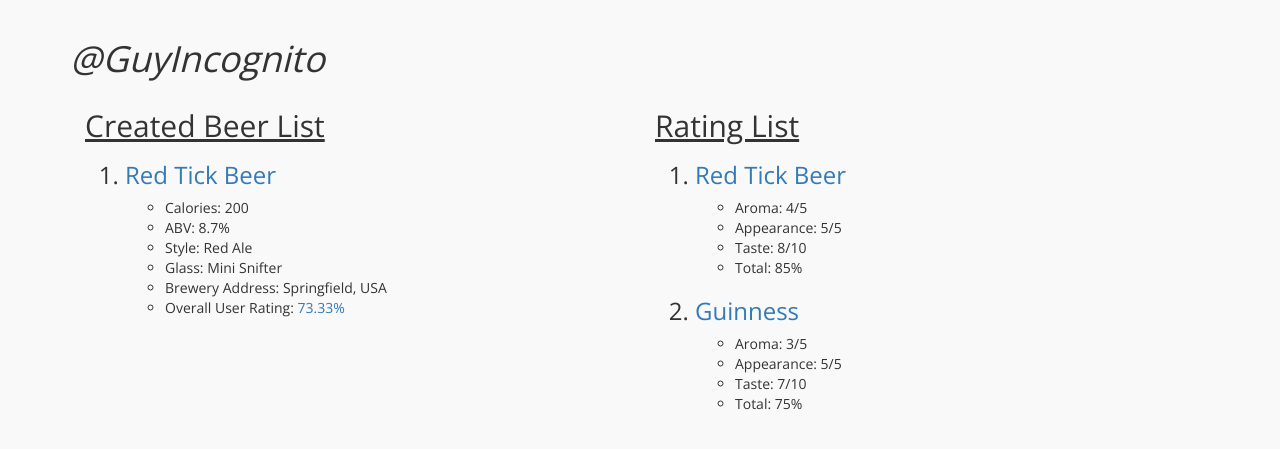
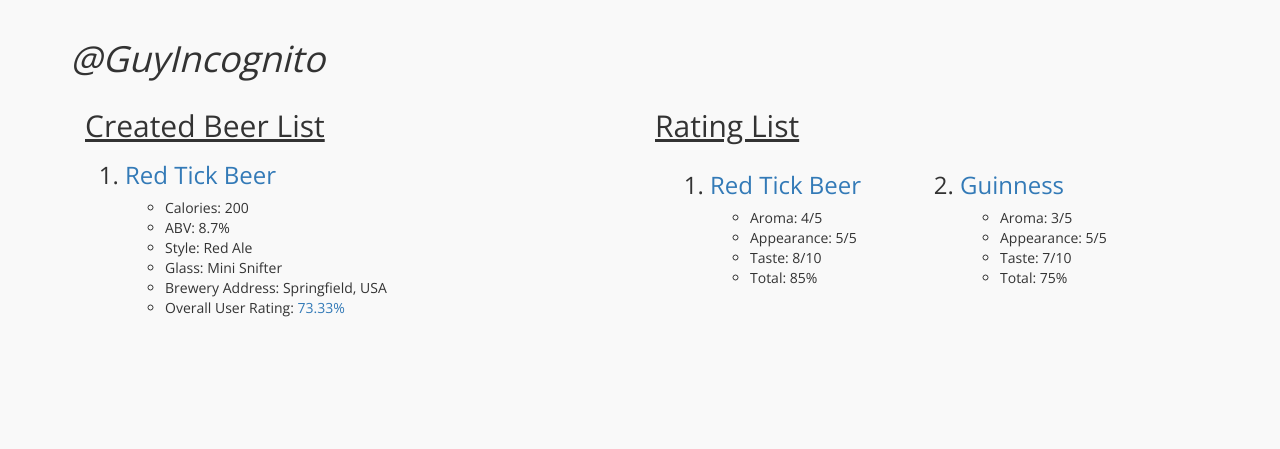
Before and after one commit to bfolks2/Python-Challenge-Beer-API, a Django app: a page that uses templates/base.html in a window 1280 px wide. Shown: the part 51-500 px from the top of the page. Run offline with Django 3.2, Linux system fonts and the light colour scheme; data comes from the database, SQL or seed files in the repository; some libraries are stand-ins or nearby versions.

Commit message:
updated user details layout

```diff
--- a/mybeerapp/templates/mybeerapp/user_beerlist.html
+++ b/mybeerapp/templates/mybeerapp/user_beerlist.html
@@ -34,6 +34,8 @@
       <h2><u>Rating List</u></h2>
       <ol>
         {% for rating in user_ratings %}
+          <div class="col-xs-6">
+
             <h3><li><a href="{% url 'mybeerapp:beer_details' slug=rating.beer.slug %}">{{rating.beer.name}}</a></li></h3>
             <ul>
               <li>Aroma: {{rating.aroma}}/5</li>
@@ -47,6 +49,8 @@
                 <a class="btn btn-primary glyphs glyphdel" href="{% url 'mybeerapp:rating_delete' pk=rating.pk %}"><span class="glyphicon glyphicon-remove"></span></a>
             {% endif %}
 
+        </div>
+
         {% endfor %}
       </ol>
     </div>
--- a/templates/base.html
+++ b/templates/base.html
@@ -7,7 +7,7 @@
     <!-- Latest compiled and minified CSS -->
     <link rel="stylesheet" href="https://maxcdn.bootstrapcdn.com/bootstrap/3.3.7/css/bootstrap.min.css" integrity="sha384-BVYiiSIFeK1dGmJRAkycuHAHRg32OmUcww7on3RYdg4Va+PmSTsz/K68vbdEjh4u" crossorigin="anonymous">
     <!-- Link to CSS -->
-    <link rel="stylesheet" href="{% static 'BeerAPI/css/master.css' %}">
+    <link rel="stylesheet" href="{% static 'BeerAPI/css/master1.css' %}">
     <!-- Fonts -->
     <link href="https://fonts.googleapis.com/css?family=Open+Sans" rel="stylesheet">
   </head>
```
Also changed, not shown: static/BeerAPI/css/master1.css (renamed from static/BeerAPI/css/master.css). Lines whose indentation alone changed are shown as unchanged.
